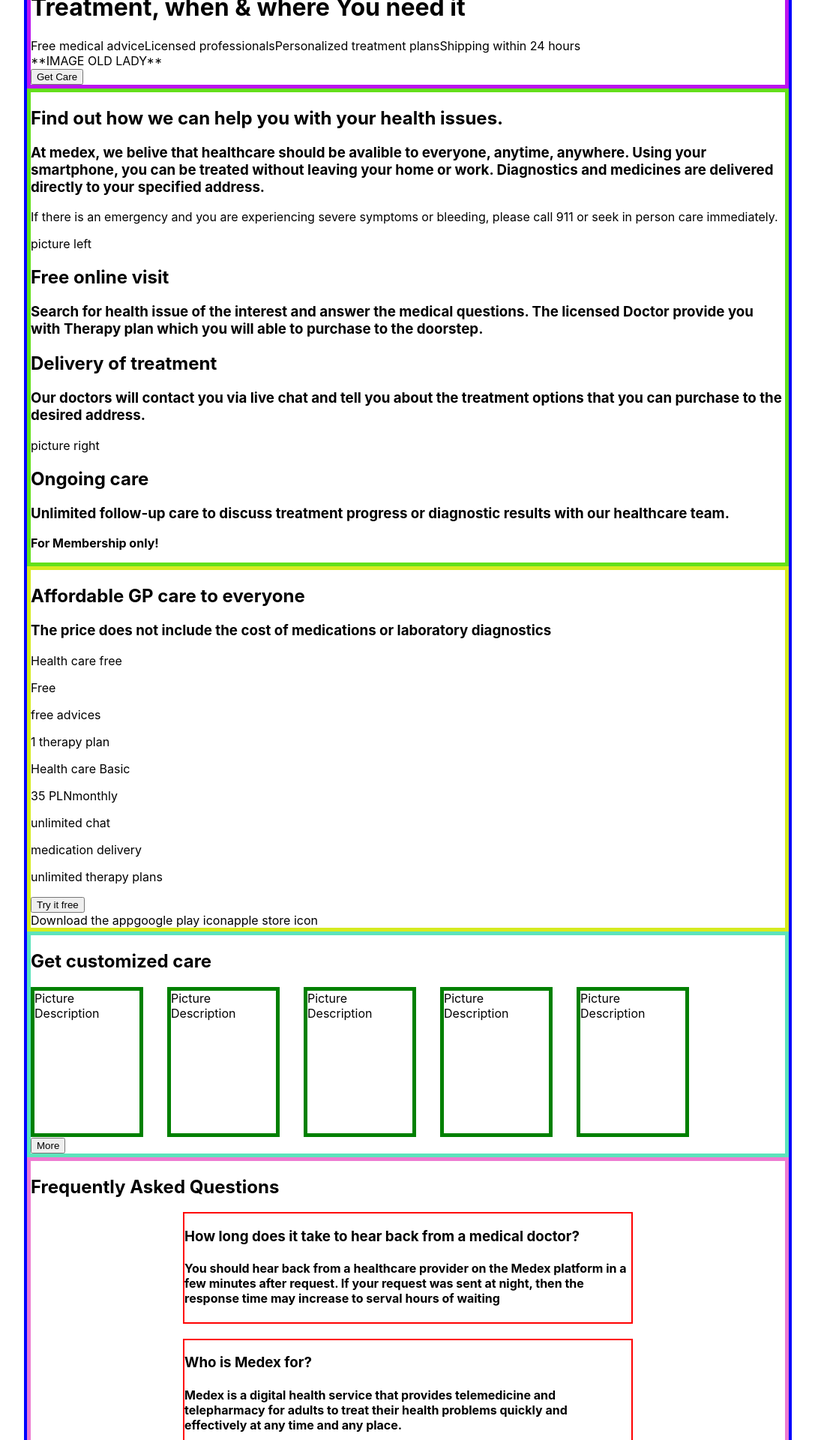
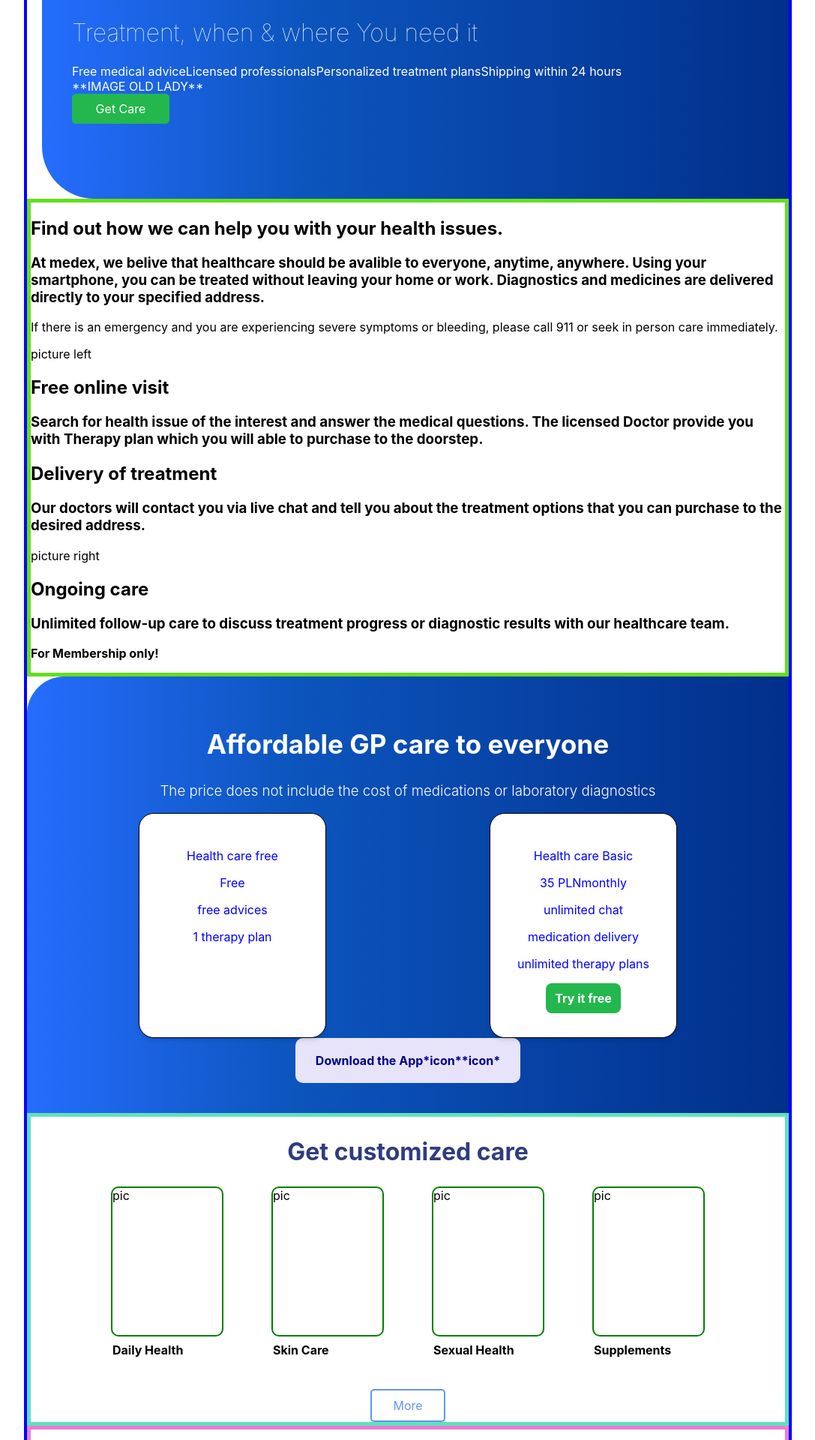
Before and after one commit to arjamizo/medex-langing-page, a Next.js app: page / in a window 1280 px wide. Shown: the part 140-2060 px from the top of the page at 75% size, without its empty margins (96-1183 px from the left). Built offline with nearby package versions, Linux system fonts and the light colour scheme.

Commit message:
feat: styling drafts

```diff
--- a/components/CustomizedCare.tsx
+++ b/components/CustomizedCare.tsx
@@ -7,13 +7,24 @@
 		<div className={styles.globalCustomizedCare}>
 			<h2>Get customized care</h2>
 			<div className={styles.picturesArray}>
-				<PictureCustomizedCare />
-				<PictureCustomizedCare />
-				<PictureCustomizedCare />
-				<PictureCustomizedCare />
-				<PictureCustomizedCare />
+				<PictureCustomizedCare
+					picture={"pic"}
+					description={"Daily Health"}
+				/>
+				<PictureCustomizedCare
+					picture={"pic"}
+					description={"Skin Care"}
+				/>
+				<PictureCustomizedCare
+					picture={"pic"}
+					description={"Sexual Health"}
+				/>
+				<PictureCustomizedCare
+					picture={"pic"}
+					description={"Supplements"}
+				/>
 			</div>
-			<button className={styles.moreButton}>More</button>
+			<p className={styles.moreButton}>More</p>
 		</div>
 	);
 }
--- a/components/Pricing.tsx
+++ b/components/Pricing.tsx
@@ -9,15 +9,13 @@
 				The price does not include the cost of medications or laboratory
 				diagnostics
 			</h3>
-			<div className={styles.priceLeftPostion}>
+			<div className={styles.pricePosition}>
 				<div className={styles.priceBox}>
 					<p className={styles.priceOfPlan}>Health care free</p>
 					<p className={styles.price}>Free</p>
 					<p className={styles.benefits}>free advices</p>
 					<p className={styles.benefits}>1 therapy plan</p>
 				</div>
-			</div>
-			<div className={styles.priceRightPosition}>
 				<div className={styles.priceBox}>
 					<p className={styles.priceOfPlan}>Health care Basic</p>
 					<p className={styles.price}>
@@ -26,13 +24,13 @@
 					<p className={styles.benefits}>unlimited chat</p>
 					<p className={styles.benefits}>medication delivery</p>
 					<p className={styles.benefits}>unlimited therapy plans</p>
+					<p className={styles.tryIt}>Try it free</p>
 				</div>
-				<button className={styles.tryIt}>Try it free</button>
 			</div>
 			<div className={styles.downloadAppBar}>
-				Download the app
-				<span className={styles.icons}>google play icon</span>
-				<span className={styles.icons}>apple store icon</span>
+				Download the App
+				<span className={styles.icons}>*icon*</span>
+				<span className={styles.icons}>*icon*</span>
 			</div>
 		</div>
 	);
--- a/components/TopHeader.tsx
+++ b/components/TopHeader.tsx
@@ -4,14 +4,16 @@
 export default function TopHeader() {
 	return (
 		<div className={styles.globalTopHeader}>
-			<div className={styles.medexLogo}>MEDEX LOGO</div>
+			<div className={styles.medexLogo}>Medex</div>
 			<div className={styles.topRight}>
 				<span>FAQ</span>
 				<span>spanlans</span>
 				<span className={styles.borderWhite}>Try it for free</span>
 				<span>Log in</span>
 			</div>
-			<h1>Treatment, when & where You need it</h1>
+			<h1 className={styles.title}>
+				Treatment, when &amp; where You need it
+			</h1>
 			<div className={styles.logos}>
 				<span>Free medical advice</span>
 				<span>Licensed professionals</span>
@@ -19,7 +21,7 @@
 				<span>Shipping within 24 hours</span>
 			</div>
 			<div className={styles.oldLadyPicture}>**IMAGE OLD LADY**</div>
-			<button className={styles.getCareButton}>Get Care</button>
+			<div className={styles.getCareButton}>Get Care</div>
 		</div>
 	);
 }
--- a/components/elements/PictureCustomizedCare.tsx
+++ b/components/elements/PictureCustomizedCare.tsx
@@ -1,11 +1,13 @@
 import React from "react";
 import styles from "../../styles/PictureCustomizedCare.module.css";
 
-export default function PictureCustomizedCare() {
+export default function PictureCustomizedCare(props: any) {
 	return (
-		<div className={styles.pictureBox}>
-			<div className={styles.picture}>Picture</div>
-			<div className={styles.description}>Description</div>
-		</div>
+		<>
+			<div className={styles.pictureBox}>
+				<div className={styles.picture}>{props.picture}</div>
+				<div className={styles.description}>{props.description}</div>
+			</div>
+		</>
 	);
 }
--- a/styles/CustomizedCare.module.css
+++ b/styles/CustomizedCare.module.css
@@ -4,5 +4,26 @@
 
 .picturesArray {
 	display: flex;
-	gap: 2rem;
+	margin: auto;
+	align-items: center;
+	justify-content: center;
+	gap: 4rem;
+	margin: 20px 0px;
 }
+
+.globalCustomizedCare h2 {
+	text-align: center;
+	color: #2f3c7e;
+	font-size: 2rem;
+}
+
+.moreButton {
+	padding: 10px;
+	border: 2px solid #5f94ff;
+	color: #5f94ff;
+	width: 100px;
+	border-radius: 5px;
+	text-align: center;
+	cursor: pointer;
+	margin: auto;
+}
--- a/styles/FAQ.module.css
+++ b/styles/FAQ.module.css
@@ -1,5 +1,6 @@
 .globalFaq {
 	border: 5px solid rgba(224, 26, 174, 0.568);
+	padding: 50px 0px;
 }
 
 .faqArray {
@@ -7,3 +8,9 @@
 	flex-direction: column;
 	gap: 20px;
 }
+
+.globalFaq h2 {
+	color: #1565ff;
+	text-align: center;
+	font-size: 2.5rem;
+}
--- a/styles/FaqOneQuestion.module.css
+++ b/styles/FaqOneQuestion.module.css
@@ -1,5 +1,19 @@
 .faqBox {
 	margin: auto;
 	max-width: 600px;
-	border: 2px solid red;
+	border: 3px solid rgb(223, 223, 223);
+	border-radius: 10px;
+	padding: 0px 20px;
 }
+
+.faqBox h3 {
+	color: #1565ff;
+	font-size: 1.3rem;
+	padding: 0px;
+	font-weight: 600;
+}
+
+.faqBox h4 {
+	font-weight: 500;
+	color: #646e9f;
+}
--- a/styles/Footer.module.css
+++ b/styles/Footer.module.css
@@ -1,3 +1,9 @@
 .globalFooter {
-	border: 5px solid rgba(160, 157, 10, 0.589);
+	background: linear-gradient(
+		90deg,
+		rgb(37, 109, 253) 0%,
+		rgba(12, 85, 189, 1) 35%,
+		rgb(0, 62, 187) 100%
+	);
+	color: white;
 }
--- a/styles/PictureCustomizedCare.module.css
+++ b/styles/PictureCustomizedCare.module.css
@@ -1,5 +1,14 @@
 .pictureBox {
 	width: 150px;
 	height: 200px;
-	border: 5px solid green;
+	border: 2px solid green;
+	border-radius: 10px;
+	position: relative;
+	margin-bottom: 50px;
 }
+
+.description {
+	position: absolute;
+	font-weight: bold;
+	bottom: -30px;
+}
--- a/styles/Pricing.module.css
+++ b/styles/Pricing.module.css
@@ -1,3 +1,61 @@
 .globalPricing {
-	border: 5px solid rgb(214, 235, 31);
+	background: linear-gradient(
+		90deg,
+		rgb(37, 109, 253) 0%,
+		rgba(12, 85, 189, 1) 35%,
+		rgb(1, 47, 139) 100%
+	);
+	color: white;
+	border-radius: 50px 0px 0px 0px;
+	padding: 40px;
+	text-align: center;
 }
+
+.globalPricing h2 {
+	font-size: 2.2rem;
+}
+
+.globalPricing h3 {
+	font-weight: 300;
+}
+
+.priceBox {
+	border: 1px solid black;
+	padding: 30px;
+	width: 250px;
+	margin: auto;
+	height: 300px;
+	background: white;
+	color: blue;
+	border-radius: 20px;
+	--tw-shadow: 0 4px 6px -1px rgba(0, 0, 0, 0.1),
+		0 2px 4px -1px rgba(0, 0, 0, 0.06);
+	box-shadow: var(--tw-ring-offset-shadow, 0 0 #0000),
+		var(--tw-ring-shadow, 0 0 #0000), var(--tw-shadow);
+}
+
+.pricePosition {
+	display: flex;
+	margin: auto;
+}
+
+.downloadAppBar {
+	padding: 20px;
+	background-color: #e7e3f8;
+	color: darkblue;
+	font-weight: bold;
+	width: 300px;
+	margin: auto;
+	border-radius: 10px;
+}
+
+.tryIt {
+	padding: 10px;
+	max-width: 100px;
+	margin: auto;
+	color: white;
+	background: #24b74d;
+	border-radius: 8px;
+	cursor: pointer;
+	font-weight: bold;
+}
--- a/styles/TopHeader.module.css
+++ b/styles/TopHeader.module.css
@@ -1,9 +1,24 @@
 .globalTopHeader {
-	border: 5px solid rgb(187, 21, 238);
+	padding: 60px 0px 100px 40px;
+	background: linear-gradient(
+		90deg,
+		rgb(37, 109, 253) 0%,
+		rgba(12, 85, 189, 1) 35%,
+		rgb(1, 47, 139) 100%
+	);
+	color: white;
+	border-radius: 0px 0px 0px 70px;
+	margin-left: 20px;
 }
 
 .medexLogo {
-	padding: 40px;
+	font-size: 40px;
+	font-weight: bold;
+}
+
+.title {
+	padding: 30px 0px 0px 0px;
+	font-weight: 100;
 }
 
 .topRight {
@@ -17,3 +32,14 @@
 	border: solid 3px green;
 	padding: 20px;
 }
+
+.getCareButton {
+	background-color: #24b74d;
+	color: white;
+	width: 130px;
+	padding: 10px;
+	cursor: pointer;
+	text-align: center;
+	border-radius: 5px;
+	align-items: center;
+}
```
